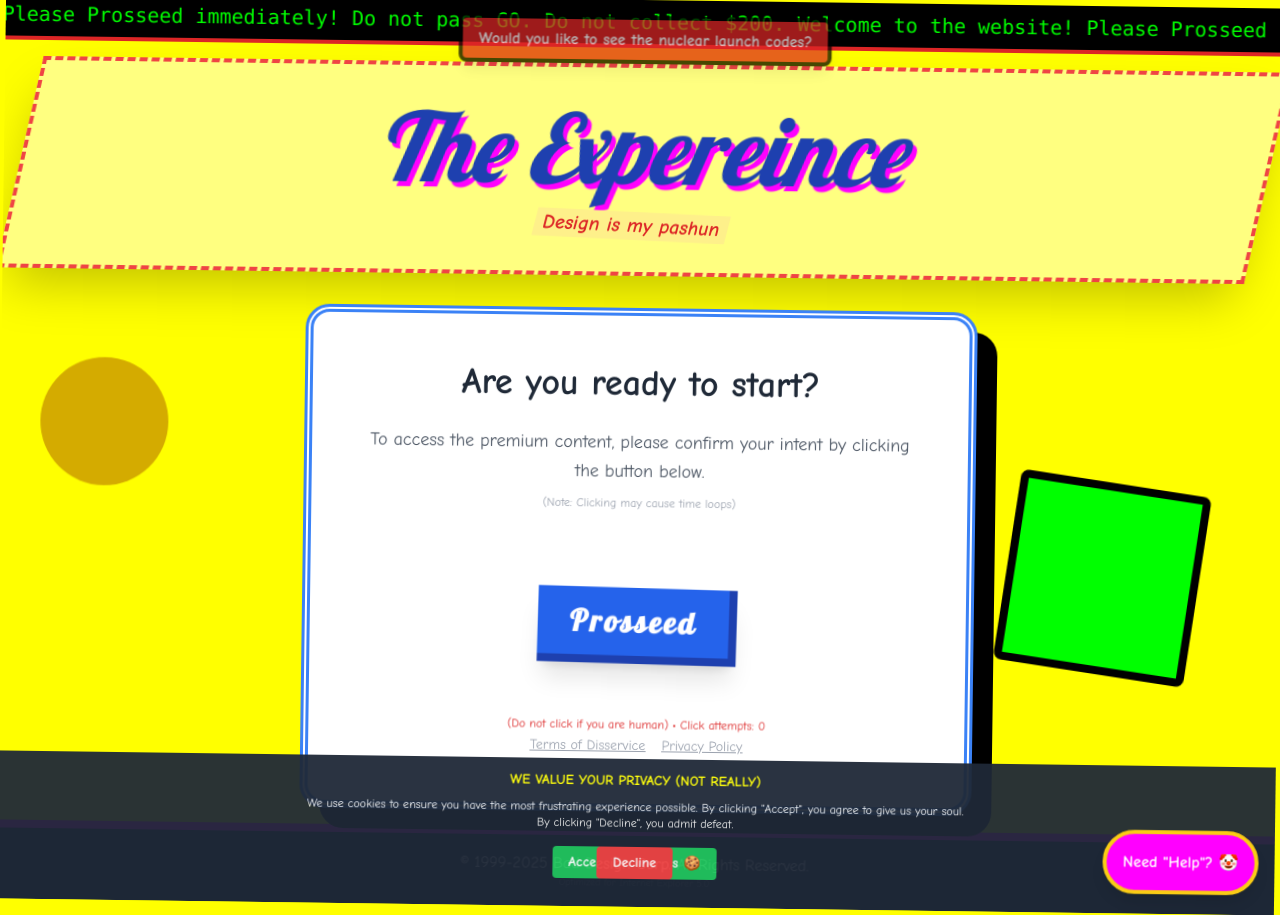
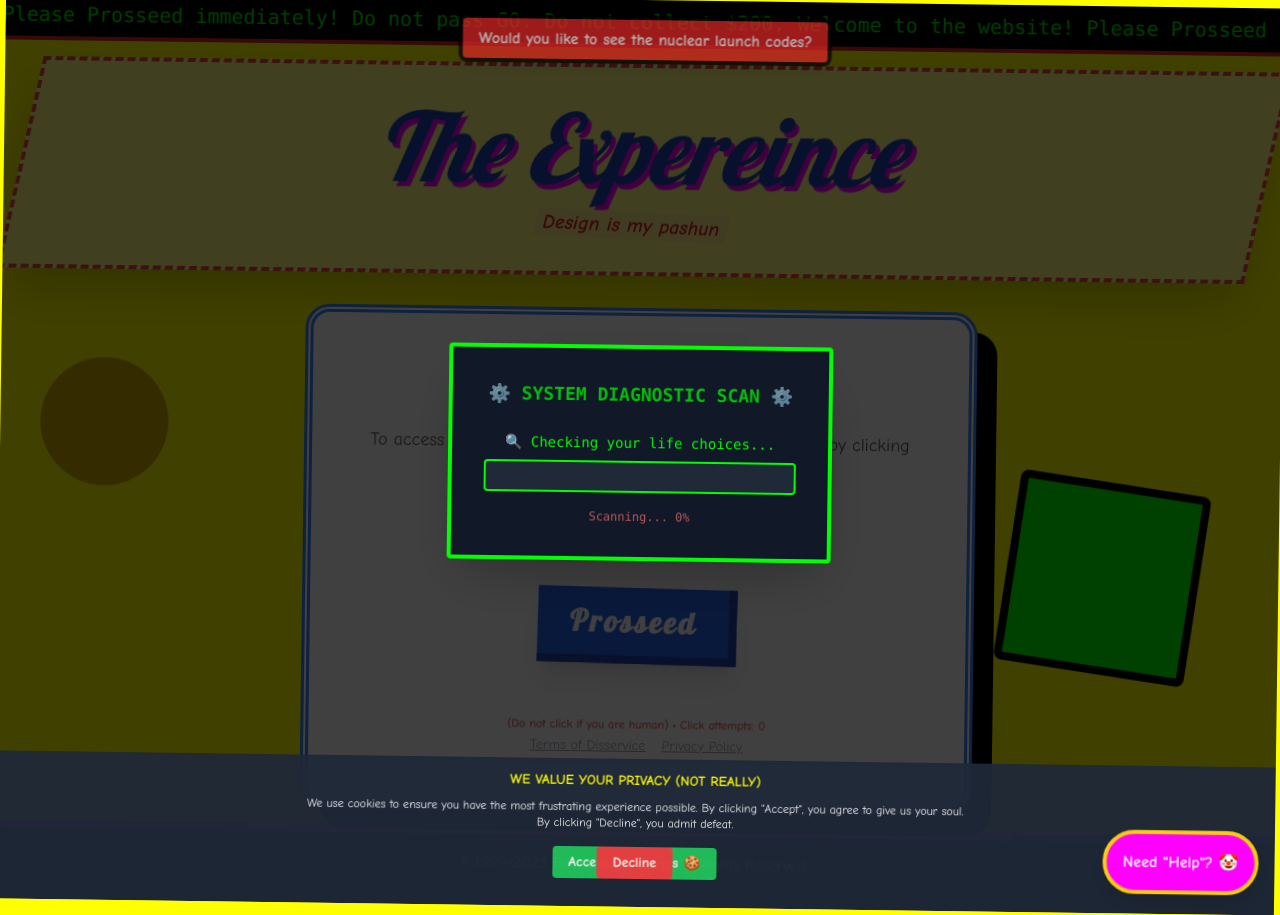
Before and after one commit to Eggmansmile/Frustrating-website-antoon, a React (Vite) app: page / in a window 1280 px wide. Built offline with nearby package versions, Linux system fonts and the light colour scheme.

Commit message:
Add funny final diagnosis screen to FakeScanModal - displays random diagnosis for 2 seconds

```diff
--- a/components/FakeScanModal.tsx
+++ b/components/FakeScanModal.tsx
@@ -7,6 +7,25 @@
 
 export const FakeScanModal: React.FC<FakeScanModalProps> = ({ isVisible, onComplete }) => {
   const [scanProgress, setScanProgress] = useState(0);
+  const [showDiagnosis, setShowDiagnosis] = useState(false);
+
+  const scanMessages = [
+    "🔍 Checking your life choices...",
+    "⚠️  Analyzing your frustration levels...",
+    "🔍 Scanning for patience...",
+    "⚠️  WARNING: No patience detected!",
+    "🔍 Running diagnostics on your sanity...",
+  ];
+
+  const diagnoses = [
+    "🚨 CRITICAL: User is too determined. Recommend immediate distraction.",
+    "⚠️  ALERT: Patience levels dangerously low. Continuing anyway.",
+    "🔴 ERROR: User has clicked through 3+ CAPTCHAs. System confused.",
+    "💥 FATAL: Button evasion has been defeated. Abandoning protocols.",
+    "😈 DIAGNOSIS: User refuses to give up. We like this one.",
+    "🎯 ALERT: User clicking with intent. This is unusual.",
+    "🤖 NOTE: AI has determined you are either very bored or very spiteful.",
+  ];
 
   useEffect(() => {
     if (!isVisible) {
@@ -16,9 +35,11 @@
 
     setScanProgress(0);
     let progress = 0;
+    let stepCount = 0;
 
-    // Scan takes ~7 seconds with chaotic progress
+    // Scan takes ~7 seconds (35 steps of 200ms each)
     const interval = setInterval(() => {
+      stepCount++;
       const randomBehavior = Math.random();
 
       if (randomBehavior < 0.1) {
@@ -32,37 +53,47 @@
         progress += Math.random() * 3;
       }
 
-      // Cap at 98 until we're ready to complete
-      if (progress > 98) {
-        progress = 98;
-      }
-
+      // Allow progress to go beyond 98
+      progress = Math.min(progress, 99);
       setScanProgress(Math.floor(progress));
 
-      // Complete after 7 seconds
-      if (progress >= 98) {
+      // Force completion after 35 steps (~7 seconds)
+      if (stepCount >= 35 || progress >= 99) {
         clearInterval(interval);
         setScanProgress(100);
+        setShowDiagnosis(true);
+
+        // Show diagnosis for 2 seconds then complete
         setTimeout(() => {
           onComplete();
-        }, 500);
+        }, 2000);
       }
     }, 200);
 
     return () => clearInterval(interval);
   }, [isVisible, onComplete]);
 
-  if (!isVisible) return null;
+  const currentMessage = scanMessages[Math.floor((scanProgress / 100) * (scanMessages.length - 1))];
+  const randomDiagnosis = diagnoses[Math.floor(Math.random() * diagnoses.length)];
 
-  const scanMessages = [
-    "🔍 Initializing scan...",
-    "🔍 Scanning system files...",
-    "⚠️  Checking security...",
-    "🔍 Analyzing data...",
-    "⚠️  Running diagnostics...",
-  ];
-
-  const currentMessage = scanMessages[Math.floor((scanProgress / 100) * (scanMessages.length - 1))];
+  // Show diagnosis screen if scan is complete
+  if (showDiagnosis) {
+    return (
+      <div className="fixed inset-0 bg-black bg-opacity-75 flex items-center justify-center z-40 pointer-events-none">
+        <div className="bg-gray-900 border-4 border-eye-green p-8 rounded font-mono text-eye-green w-full max-w-sm text-center shadow-2xl animate-pulse">
+          <div className="text-lg font-bold mb-6">
+            📋 FINAL DIAGNOSIS 📋
+          </div>
+          <div className="text-sm text-red-400 mb-4">
+            {randomDiagnosis}
+          </div>
+          <div className="text-xs text-eye-green opacity-75">
+            Proceeding with extreme caution...
+          </div>
+        </div>
+      </div>
+    );
+  }
 
   return (
     <div className="fixed inset-0 bg-black bg-opacity-75 flex items-center justify-center z-40 pointer-events-none">
```
